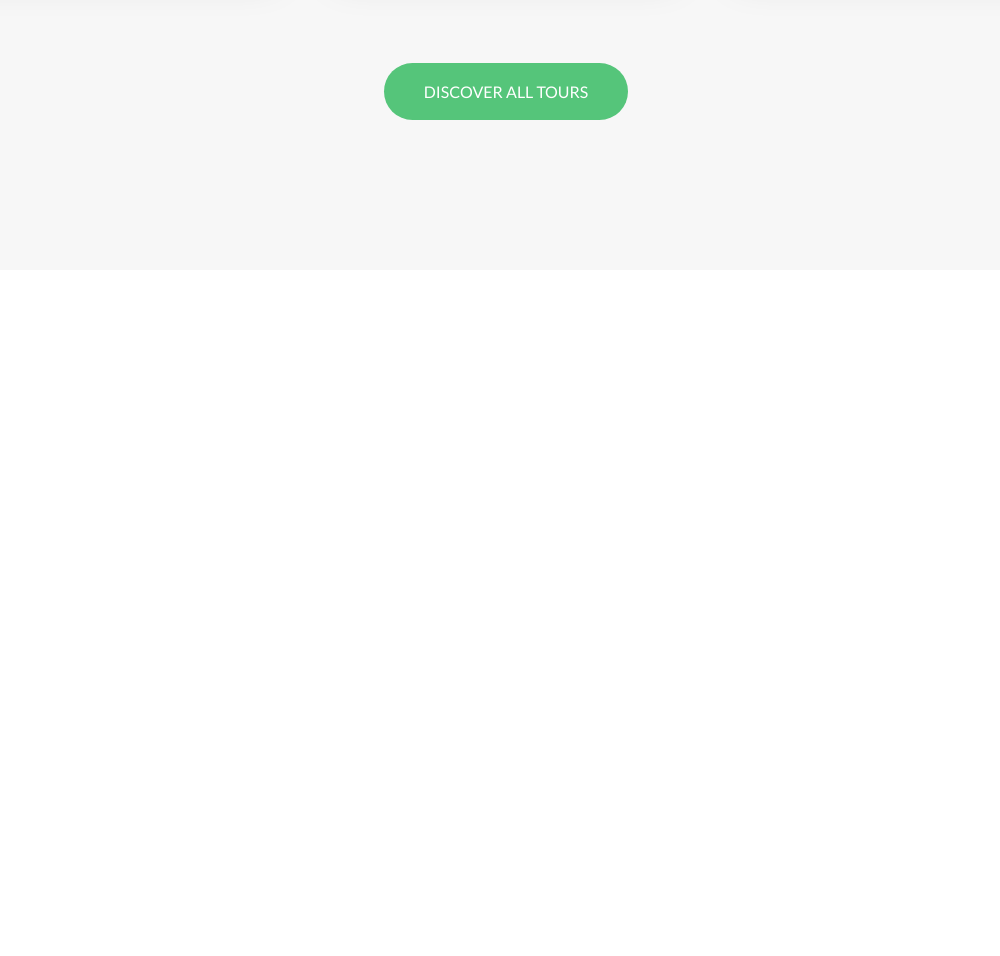
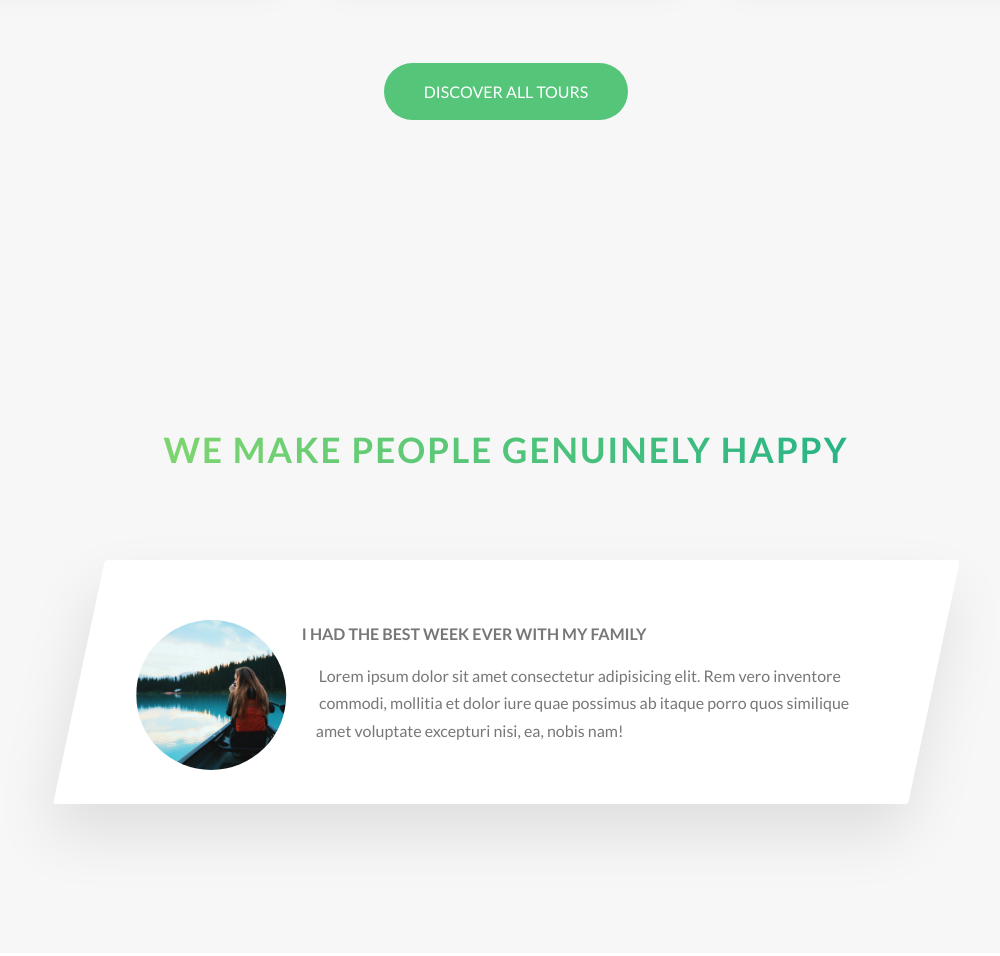
Before and after one commit to stevieTheCoder/natours, a website: page index.html in a window 1280 px wide. Shown: the part 3039-3995 px from the top of the page, without its empty margins (134-1134 px from the left). Before the commit the page ends 3339 px from the top, so only its background shows below. Drawn offline with Linux system fonts and the light colour scheme.

Commit message:
Add stories section

```diff
--- a/index.html
+++ b/index.html
@@ -215,6 +215,29 @@
                 </div>
 
             </section>
+
+            <section class="section-stories">
+                <div class="u-center-text u-margin-bottom-big">
+                    <h2 class="heading-secondary">
+                        We make people genuinely happy
+                    </h2>
+                </div>
+
+                <div class="row">
+                    <div class="story">
+                        <figure class="story__shape">
+                            <img src="img/nat-8.jpg" alt="Person on a tour" class="story__img">
+                        </figure>
+
+                        <div class="story__text">
+                            <h3 class="heading-tertiary u-margin-bottom-small">I had the best week ever with my family</h3>
+                            <p>
+                                Lorem ipsum dolor sit amet consectetur adipisicing elit. Rem vero inventore commodi, mollitia et dolor iure quae possimus ab itaque porro quos similique amet voluptate excepturi nisi, ea, nobis nam!
+                            </p>
+                        </div>
+                    </div>
+                </div>
+            </section>
         </main>
 
         <!--
--- /dev/null
+++ b/sass/components/_story.scss
@@ -0,0 +1,30 @@
+.story {
+    width: 75%;
+    margin: 0 auto;
+    box-shadow: 0 3rem 6rem rgba($color-black, .1);
+    background-color: $color-white;
+    border-radius: 3px;
+    padding: 6rem;
+    padding-left: 9rem;
+    font-size: $default-font-size;
+    transform: skewX(-12deg);
+
+    &__shape {
+        width: 15rem;
+        height: 15rem;
+        float: left;
+        -webkit-shape-outside: circle(50% at 50% 50%);
+        shape-outside: circle(50% at 50% 50%);
+        -webkit-clip-path: circle(50% at 50% 50%);
+        clip-path: circle(50% at 50% 50%);
+        transform: translateX(-3rem) skewX(12deg);
+    }
+
+    &__img {
+        height: 100%;
+    }
+
+    &__text {
+        transform: skewX(12deg);
+    }
+}
--- a/sass/main.scss
+++ b/sass/main.scss
@@ -11,6 +11,7 @@
 @import "components/card";
 @import "components/composition";
 @import "components/feature-box";
+@import "components/story";
 
 @import "layout/header";
 @import "layout/grid";
--- a/sass/pages/_home.scss
+++ b/sass/pages/_home.scss
@@ -25,3 +25,8 @@
     padding: 25rem 0 15rem 0;
     margin-top: -10rem;
 }
+
+.section-stories {
+    padding: 15rem 0;
+    background-color: $color-grey-light-1;
+}
```
Also changed, not shown: css/style.css.
